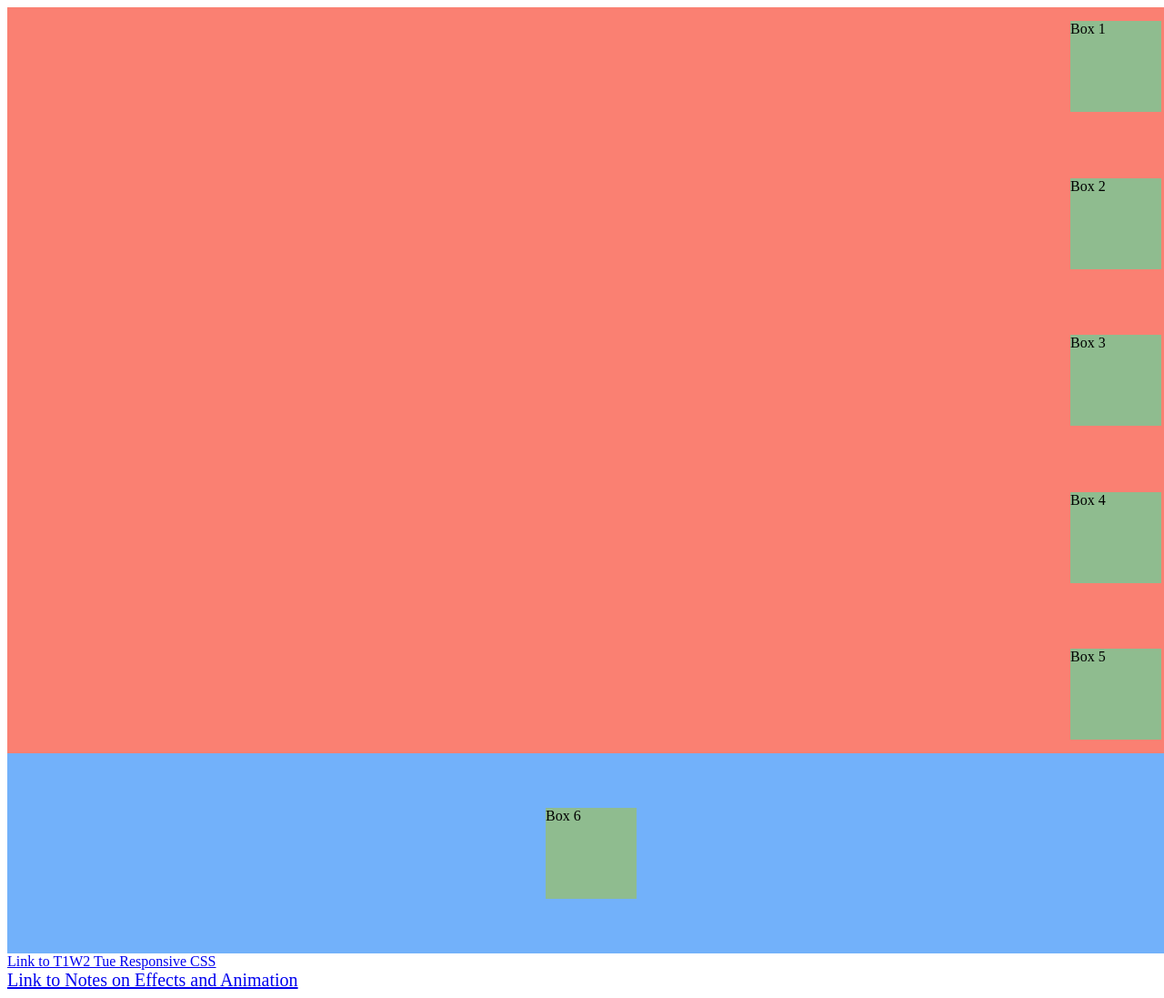
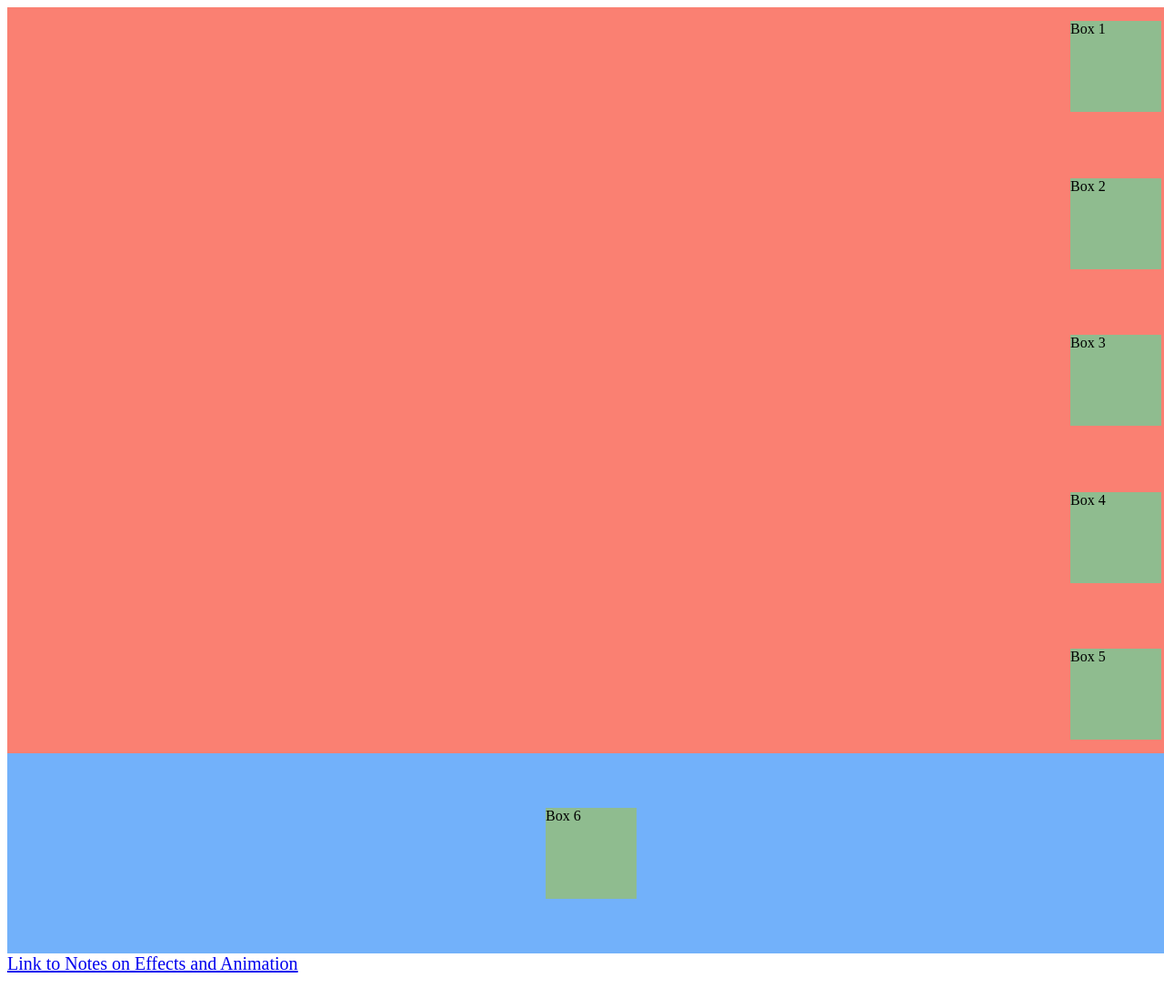
Before and after one commit to theresanx/CA-Notes-Lessons, a plain HTML site: page flexboxnotes.html in a window 1280 px wide. Shown: the whole page at 91% size. Drawn offline with Linux system fonts and the light colour scheme.

Commit message:
updating lesson links

```diff
--- a/flexboxnotes.html
+++ b/flexboxnotes.html
@@ -18,8 +18,6 @@
             <div class="box">Box 6</div>
         </div>
 
-        <a href="t1w2tue.html">Link to T1W2 Tue Responsive CSS</a>
-        <br>
         <a href="effectsandanimationnotes.html" style="font-size: 20px;">Link to Notes on Effects and Animation</a>
     </body>
 </html>
--- a/sass.scss
+++ b/sass.scss
@@ -7,6 +7,7 @@ sass --watch sass.scss:sass.css
 body {
     color: darkslateblue;
 }
+
 /** variable is single value, indicated by $
 where primary-color is variable name **/
 $primary-color: darkcyan;
--- a/typography.css
+++ b/typography.css
@@ -3,7 +3,7 @@
     font-size: 2em;
 
     /* can be numerical value but is dependant on font family
-    some fonts don't support certain font weights*/
+    some fonts don't support certain font weights */
     font-weight: bold;
     font-family: Arial, Helvetica, sans-serif;
 }
```
Also changed, not shown: responsivecssnotes.html (+0 -2 lines), typographynotes.html (+2 -0 lines).
